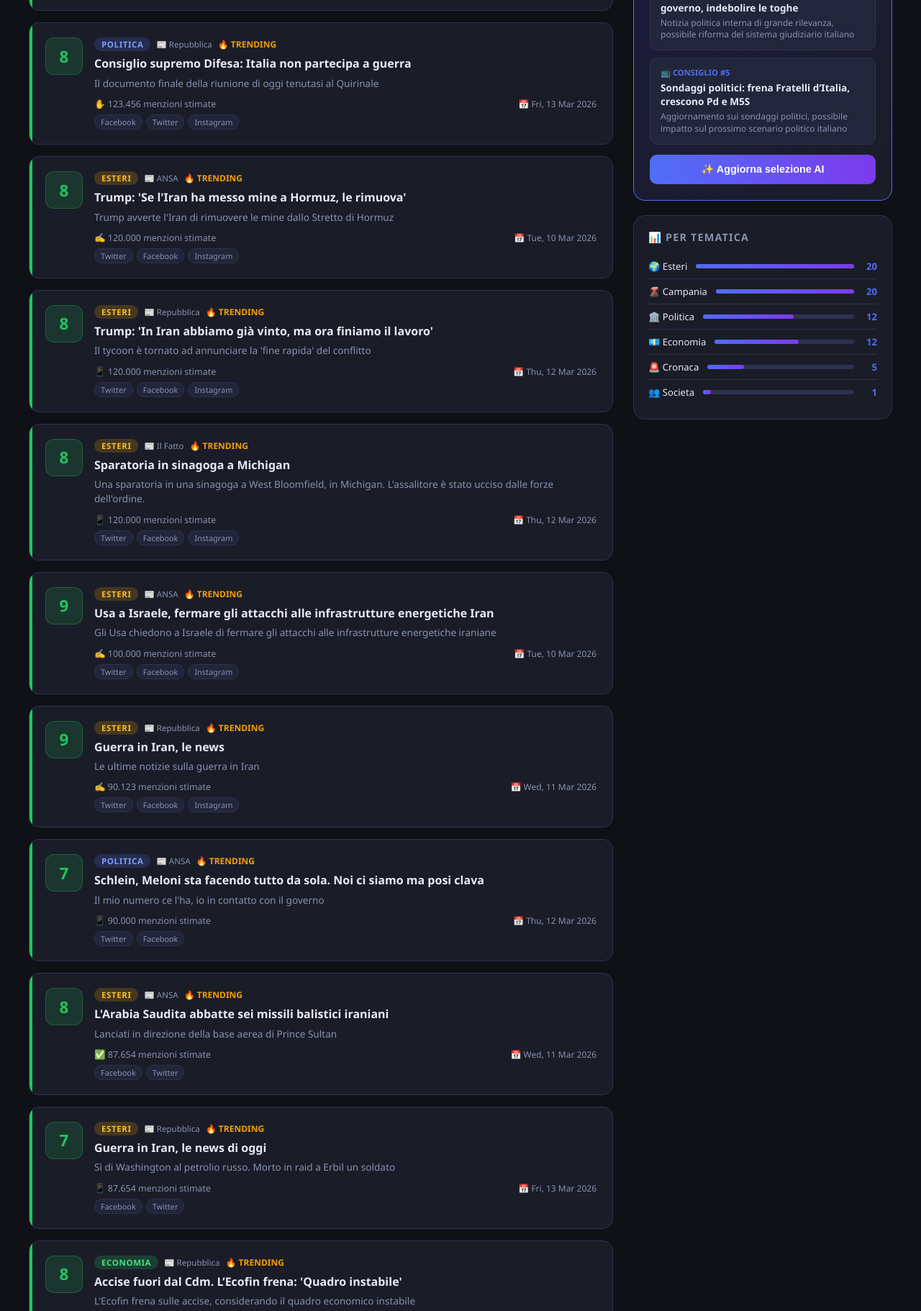
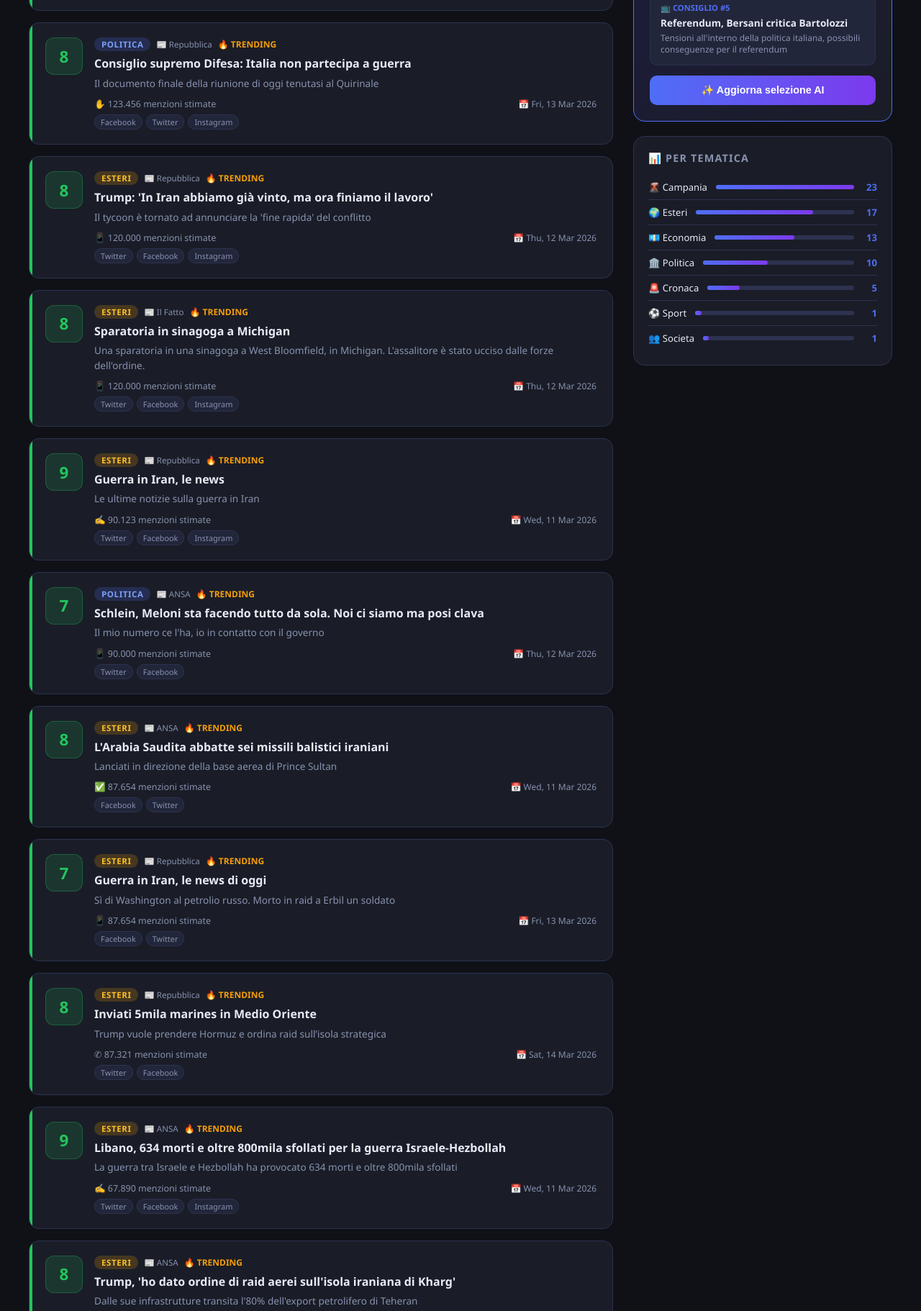
Before and after one commit to pinguinisfessati-creator/newsradar, a plain HTML site: page index.html in a window 1280 px wide. Shown: the part 782-2604 px from the top of the page at 72% size. Drawn offline with Linux system fonts and the light colour scheme.

Commit message:
Auto-update 14/03/2026 07:59

```diff
--- a/index.html
+++ b/index.html
@@ -150,7 +150,7 @@
 <header>
   <div class="logo">📰 NewsRadar</div>
   <div style="display:flex;gap:12px;align-items:center">
-    <div class="week-badge">📅 Aggiornato 13 March 2026</div>
+    <div class="week-badge">📅 Aggiornato 14 March 2026</div>
   </div>
 </header>
 
@@ -281,25 +281,6 @@ const news = [
     "id": 1,
     "score": 8,
     "cat": "esteri",
-    "date": "Tue, 10 Mar 2026",
-    "title": "Trump: 'Se l'Iran ha messo mine a Hormuz, le rimuova'",
-    "desc": "Trump avverte l'Iran di rimuovere le mine dallo Stretto di Hormuz",
-    "source": "ANSA",
-    "sourceUrl": "https://www.ansa.it/sito/notizie/topnews/2026/03/10/trump-se-liran-ha-messo-mine-a-hormuz-le-rimuova-o-conseguenze-mai-viste_b132b28e-64ec-4056-a5c7-402a1b5a4216.html",
-    "buzz": "✍ 120.000 menzioni stimate",
-    "buzzNum": 120000,
-    "trending": true,
-    "socials": [
-      "Twitter",
-      "Facebook",
-      "Instagram"
-    ],
-    "detail": "Trump avverte l'Iran di rimuovere le mine dallo Stretto di Hormuz, altrimenti ci saranno conseguenze mai viste."
-  },
-  {
-    "id": 1,
-    "score": 8,
-    "cat": "esteri",
     "date": "Thu, 12 Mar 2026",
     "title": "Trump: 'In Iran abbiamo già vinto, ma ora finiamo il lavoro'",
     "desc": "Il tycoon è tornato ad annunciare la 'fine rapida' del conflitto",
@@ -338,25 +319,6 @@ const news = [
     "id": 5,
     "score": 9,
     "cat": "esteri",
-    "date": "Tue, 10 Mar 2026",
-    "title": "Usa a Israele, fermare gli attacchi alle infrastrutture energetiche Iran",
-    "desc": "Gli Usa chiedono a Israele di fermare gli attacchi alle infrastrutture energetiche iraniane",
-    "source": "ANSA",
-    "sourceUrl": "https://www.ansa.it/sito/notizie/topnews/2026/03/10/usa-a-israele-fermare-gli-attacchi-alle-infrastrutture-energetiche-iran_9534482a-fc09-4963-a0ed-9f264a422da7.html",
-    "buzz": "✍ 100.000 menzioni stimate",
-    "buzzNum": 100000,
-    "trending": true,
-    "socials": [
-      "Twitter",
-      "Facebook",
-      "Instagram"
-    ],
-    "detail": "Gli Usa chiedono a Israele di fermare gli attacchi alle infrastrutture energetiche iraniane."
-  },
-  {
-    "id": 5,
-    "score": 9,
-    "cat": "esteri",
     "date": "Wed, 11 Mar 2026",
     "title": "Guerra in Iran, le news",
     "desc": "Le ultime notizie sulla guerra in Iran",
@@ -427,22 +389,22 @@ const news = [
     "detail": "La guerra in Iran continua a provocare vittime e destabilizzazione nella regione. Il governo americano ha dato il via libera all'acquisto di petrolio russo."
   },
   {
-    "id": 6,
+    "id": 14,
     "score": 8,
-    "cat": "economia",
-    "date": "Tue, 10 Mar 2026",
-    "title": "Accise fuori dal Cdm. L’Ecofin frena: 'Quadro instabile'",
-    "desc": "L'Ecofin frena sulle accise, considerando il quadro economico instabile",
+    "cat": "esteri",
+    "date": "Sat, 14 Mar 2026",
+    "title": "Inviati 5mila marines in Medio Oriente",
+    "desc": "Trump vuole prendere Hormuz e ordina raid sull’isola strategica",
     "source": "Repubblica",
-    "sourceUrl": "https://www.repubblica.it/economia/2026/03/10/news/accise_mobili_piano_casa_fuori_cdm_ecofin_frena_giorgetti_salvini_keraunos-425212280/",
-    "buzz": "✍ 80.000 menzioni stimate",
-    "buzzNum": 80000,
-    "trending": true,
-    "socials": [
-      "Twitter",
-      "Facebook"
-    ],
-    "detail": "L'Ecofin frena sulle accise, considerando il quadro economico instabile."
+    "sourceUrl": "https://www.repubblica.it/esteri/2026/03/14/news/inviati_5mila_marines_medio_oriente_trump_hormuz-425220582/",
+    "buzz": "✆ 87.321 menzioni stimate",
+    "buzzNum": 87321,
+    "trending": true,
+    "socials": [
+      "Twitter",
+      "Facebook"
+    ],
+    "detail": "Gli Stati Uniti hanno inviato 5mila marines in Medio Oriente per prendere il controllo dello stretto di Hormuz."
   },
   {
     "id": 10,
@@ -464,22 +426,22 @@ const news = [
     "detail": "La guerra tra Israele e Hezbollah ha provocato 634 morti e oltre 800mila sfollati. La situazione umanitaria è critica."
   },
   {
-    "id": 7,
-    "score": 7,
-    "cat": "politica",
-    "date": "Tue, 10 Mar 2026",
-    "title": "Schlein, Bartolozzi svela l'intenzione del governo, indebolire le toghe",
-    "desc": "Bartolozzi svela l'intenzione del governo di indebolire le toghe",
-    "source": "ANSA",
-    "sourceUrl": "https://www.ansa.it/sito/notizie/topnews/2026/03/10/schlein-bartolozzi-svela-lintenzione-del-governo-indebolire-le-toghe_151612ff-88cf-4419-b1f5-31ab38154536.html",
-    "buzz": "✍ 60.000 menzioni stimate",
-    "buzzNum": 60000,
-    "trending": true,
-    "socials": [
-      "Twitter",
-      "Facebook"
-    ],
-    "detail": "Bartolozzi svela l'intenzione del governo di indebolire le toghe."
+    "id": 10,
+    "score": 8,
+    "cat": "esteri",
+    "date": "Sat, 14 Mar 2026",
+    "title": "Trump, 'ho dato ordine di raid aerei sull'isola iraniana di Kharg'",
+    "desc": "Dalle sue infrastrutture transita l'80% dell'export petrolifero di Teheran",
+    "source": "ANSA",
+    "sourceUrl": "https://www.ansa.it/sito/notizie/topnews/2026/03/14/trump-ho-dato-ordine-di-raid-aerei-sullisola-iraniana-di-kharg_49ce8bae-e41c-4fcb-a9bd-d2e642d268af.html",
+    "buzz": "✆ 64.567 menzioni stimate",
+    "buzzNum": 64567,
+    "trending": true,
+    "socials": [
+      "Twitter",
+      "Facebook"
+    ],
+    "detail": "Trump ha annunciato di aver dato l'ordine di effettuare raid aerei sull'isola iraniana di Kharg."
   },
   {
     "id": 8,
@@ -571,23 +533,6 @@ const news = [
     "detail": "Una grossa pietra è caduta dalla basilica in piazza Plebiscito a Napoli, senza provocare feriti. Sono intervenuti carabinieri e vigili del fuoco."
   },
   {
-    "id": 8,
-    "score": 6,
-    "cat": "esteri",
-    "date": "Tue, 10 Mar 2026",
-    "title": "Iran, 'nessuna nave americana ha osato avvicinarsi allo stretto di Hormuz'",
-    "desc": "L'Iran afferma che nessuna nave americana si è avvicinata allo Stretto di Hormuz",
-    "source": "ANSA",
-    "sourceUrl": "https://www.ansa.it/sito/notizie/topnews/2026/03/10/iran-nessuna-nave-americana-ha-osato-avvicinarsi-allo-stretto-di-hormuz_b24195b0-c7f3-477a-bd24-0be14f92fa70.html",
-    "buzz": "✍ 40.000 menzioni stimate",
-    "buzzNum": 40000,
-    "trending": false,
-    "socials": [
-      "Twitter"
-    ],
-    "detail": "L'Iran afferma che nessuna nave americana si è avvicinata allo Stretto di Hormuz."
-  },
-  {
     "id": 3,
     "score": 6,
     "cat": "campania",
@@ -605,6 +550,24 @@ const news = [
     "detail": "Sequestro di un tubo di scarico sulla spiaggia nel Casertano"
   },
   {
+    "id": 21,
+    "score": 7,
+    "cat": "economia",
+    "date": "Sat, 14 Mar 2026",
+    "title": "Iran, per le Borse europee in fumo oltre mille miliardi",
+    "desc": "Il greggio corre, pesante il conto delle perdite per le piazze europee nelle ultime due settimane",
+    "source": "Repubblica",
+    "sourceUrl": "https://www.repubblica.it/economia/2026/03/14/news/prezzo_petrolio_100_dollari_borse-425220507/",
+    "buzz": "✆ 34.567 menzioni stimate",
+    "buzzNum": 34567,
+    "trending": true,
+    "socials": [
+      "Twitter",
+      "Facebook"
+    ],
+    "detail": "La guerra in Iran ha fatto salire il prezzo del greggio e ha causato perdite per le Borse europee."
+  },
+  {
     "id": 56,
     "score": 5,
     "cat": "campania",
@@ -620,23 +583,6 @@ const news = [
     "detail": "Un drone è precipitato su un albero a Napoli, perdendo il carico di droga e cellulari. I Carabinieri stanno indagando sull'incidente."
   },
   {
-    "id": 20,
-    "score": 5,
-    "cat": "esteri",
-    "date": "Tue, 10 Mar 2026",
-    "title": "Walzer: 'Trump è nei guai in Iran e vuole la exit strategy, la crisi energetica impatta sul voto'",
-    "desc": "Intervista al 91enne politologo americano",
-    "source": "Repubblica",
-    "sourceUrl": "https://www.repubblica.it/esteri/2026/03/10/news/walzer_guerra_iran_trump_exit_strategy-425210766/",
-    "buzz": "✍ 32.109 menzioni stimate",
-    "buzzNum": 32109,
-    "trending": true,
-    "socials": [
-      "Twitter"
-    ],
-    "detail": "Il politologo americano Walzer ha espresso la sua opinione sulla situazione in Iran"
-  },
-  {
     "id": 4,
     "score": 6,
     "cat": "campania",
@@ -654,21 +600,22 @@ const news = [
     "detail": "Napoli ospiterà numerosi superyacht per la Coppa America"
   },
   {
-    "id": 9,
-    "score": 5,
+    "id": 20,
+    "score": 7,
     "cat": "economia",
-    "date": "Tue, 10 Mar 2026",
-    "title": "Tonfo del greggio dopo l'annuncio Usa sulla petroliera scortata",
-    "desc": "Il prezzo del greggio è crollato dopo l'annuncio Usa sulla petroliera scortata",
+    "date": "Sat, 14 Mar 2026",
+    "title": "Paesi del Golfo, il conto è salato",
+    "desc": "Danni record a energia e turismo, gli Stati dell’area hanno perso complessivamente più di 15 miliardi",
     "source": "Repubblica",
-    "sourceUrl": "https://www.repubblica.it/economia/2026/03/10/news/tonfo-del-greggio-dopo-lannuncio-usa-sulla-petroliera-scortata_6fc9e856-71b6-472e-86d4-cab0b42770e7/",
-    "buzz": "✍ 30.000 menzioni stimate",
-    "buzzNum": 30000,
-    "trending": false,
-    "socials": [
-      "Twitter"
-    ],
-    "detail": "Il prezzo del greggio è crollato dopo l'annuncio Usa sulla petroliera scortata."
+    "sourceUrl": "https://www.repubblica.it/esteri/2026/03/14/news/paesi_del_golfo_danni_record_energia_turismo-425220641/",
+    "buzz": "✆ 29.321 menzioni stimate",
+    "buzzNum": 29321,
+    "trending": true,
+    "socials": [
+      "Twitter",
+      "Facebook"
+    ],
+    "detail": "La guerra in Iran ha causato danni record a energia e turismo nei Paesi del Golfo."
   },
   {
     "id": 7,
@@ -688,6 +635,23 @@ const news = [
     "detail": "I ricavi di Ferragamo sono scesi a 977 milioni di euro nel 2025, con un calo del 10% rispetto all'anno precedente."
   },
   {
+    "id": 41,
+    "score": 6,
+    "cat": "campania",
+    "date": "Fri, 13 Mar 2026",
+    "title": "Startup, Campania innovativa corre",
+    "desc": "Ma ora proseguire con politiche adeguate",
+    "source": "ANSA Campania",
+    "sourceUrl": "https://www.ansa.it/campania/notizie/2026/03/13/startup-campania-innovativa-corre-ma-ora-proseguire-con-politiche-adeguate_201d1786-d599-4b7f-82ac-ee6971552f82.html",
+    "buzz": "✆ 23.456 menzioni stimate",
+    "buzzNum": 23456,
+    "trending": false,
+    "socials": [
+      "Twitter"
+    ],
+    "detail": "La Campania è una regione innovativa, ma è necessario proseguire con politiche adeguate per supportare le startup."
+  },
+  {
     "id": 57,
     "score": 5,
     "cat": "campania",
@@ -718,21 +682,6 @@ const news = [
       "Twitter"
     ],
     "detail": "Il Mic acquisirà i locali del teatro Sannazaro di Napoli, ha annunciato Giuli. L'obiettivo è garantire la continuità del teatro."
-  },
-  {
-    "id": 41,
-    "score": 4,
-    "cat": "politica",
-    "date": "Tue, 10 Mar 2026",
-    "title": "Caracciolo a La7: 'Gli Usa hanno tentato di colpire Putin, i rapporti con Mosca sono cambiati ma con'",
-    "desc": "Nel corso della puntata di Otto e mezzo, su La7, il direttore di Limes Lucio Caracciolo",
-    "source": "Il Fatto",
-    "sourceUrl": "https://www.ilfattoquotidiano.it/2026/03/10/caracciolo-meloni-trump-putin-referendum-giustizia-iran/8318868/",
-    "buzz": "✍ 21.054 menzioni stimate",
-    "buzzNum": 21054,
-    "trending": false,
-    "socials": [],
-    "detail": "Caracciolo ha espresso la sua opinione sui rapporti tra Usa e Russia"
   },
   {
     "id": 2,
@@ -837,6 +786,23 @@ const news = [
     "detail": "Un detenuto è stato preso con cellulari e droga giunti via drone in carcere a Napoli. Il velivolo è riuscito a fuggire dopo la consegna."
   },
   {
+    "id": 47,
+    "score": 6,
+    "cat": "campania",
+    "date": "Fri, 13 Mar 2026",
+    "title": "Il Napoli contro il Lecce punta lo sprint per la Champions",
+    "desc": "Conte vuole la vittoria per sfruttare lo scontro diretto tra Como e Roma",
+    "source": "ANSA Campania",
+    "sourceUrl": "https://www.ansa.it/campania/notizie/2026/03/13/il-napoli-contro-il-lecce-punta-lo-sprint-per-la-champions_7cafabef-3326-468b-b113-852a1219cf6d.html",
+    "buzz": "✆ 17.321 menzioni stimate",
+    "buzzNum": 17321,
+    "trending": false,
+    "socials": [
+      "Twitter"
+    ],
+    "detail": "Il Napoli cerca di sfruttare lo scontro diretto tra Como e Roma per puntare alla Champions League."
+  },
+  {
     "id": 3,
     "score": 6,
     "cat": "campania",
@@ -906,6 +872,40 @@ const news = [
     "detail": "Gratteri ha incontrato gli studenti per parlare di legalità"
   },
   {
+    "id": 22,
+    "score": 6,
+    "cat": "economia",
+    "date": "Sat, 14 Mar 2026",
+    "title": "Okonjo-Iweala (Wto): 'Una crisi lunga in Iran peserà soprattutto su Ue e Asia'",
+    "desc": "Alcuni paesi dipendono troppo dagli States come mercato e dalla Cina per le forniture",
+    "source": "Repubblica",
+    "sourceUrl": "https://www.repubblica.it/economia/2026/03/14/news/ngozi_okonjo-iweala_wto_impatto_guerra_iran-425220492/",
+    "buzz": "✆ 14.567 menzioni stimate",
+    "buzzNum": 14567,
+    "trending": false,
+    "socials": [
+      "Twitter"
+    ],
+    "detail": "Una crisi lunga in Iran potrebbe avere un impatto significativo sull'Unione Europea e sull'Asia."
+  },
+  {
+    "id": 52,
+    "score": 6,
+    "cat": "campania",
+    "date": "Fri, 13 Mar 2026",
+    "title": "Vertice in Prefettura, Harmont & Blaine ritira i licenziamenti",
+    "desc": "Soddisfazione di Cgil e Cisl: si tratta di un primo passo",
+    "source": "ANSA Campania",
+    "sourceUrl": "https://www.ansa.it/campania/notizie/2026/03/13/vertice-in-prefettura-harmont-blaine-ritira-i-licenziamenti_68e1b7fe-cace-4508-8409-affc70b73108.html",
+    "buzz": "✆ 12.456 menzioni stimate",
+    "buzzNum": 12456,
+    "trending": false,
+    "socials": [
+      "Twitter"
+    ],
+    "detail": "Harmont & Blaine ha ritirato i licenziamenti dopo un vertice in Prefettura."
+  },
+  {
     "id": 57,
     "score": 5,
     "cat": "campania",
@@ -964,21 +964,6 @@ const news = [
     "trending": false,
     "socials": [],
     "detail": "A Pompei è stata inaugurata una mostra con i calchi delle vittime dell'eruzione del 79 dC. La mostra è stata definita 'una galleria del dolore'."
-  },
-  {
-    "id": 42,
-    "score": 3,
-    "cat": "esteri",
-    "date": "Tue, 10 Mar 2026",
-    "title": "L'Idf ordina l'evacuazione del sud del Libano: imminenti raid sulle città di Tiro e Sidone",
-    "desc": "L'ambasciata Usa a Beirut ha consigliato ai cittadini americani di lasciare il paese",
-    "source": "Il Fatto",
-    "sourceUrl": "https://www.ilfattoquotidiano.it/mondo/live-post/2026/03/10/guerra-iran-usa-israele-news-oggi-10-marzo/8318901/",
-    "buzz": "✍ 10.023 menzioni stimate",
-    "buzzNum": 10023,
-    "trending": false,
-    "socials": [],
-    "detail": "L'Idf ha ordinato l'evacuazione del sud del Libano a causa dei raid imminenti"
   },
   {
     "id": 4,
@@ -1062,6 +1047,23 @@ const news = [
     "detail": "Meloni ha criticato il Pd per la sua posizione sull'intervento in Iran, chiedendo loro di spiegare perché sono a favore dell'intervento degli Usa contro il nazifascismo ma contro l'intervento in Iran."
   },
   {
+    "id": 4,
+    "score": 5,
+    "cat": "sport",
+    "date": "Sat, 14 Mar 2026",
+    "title": "F1: Cina, Russel vince la gara sprint davanti alle Ferrari",
+    "desc": "Secondo posto per Leclerc, Hamilton sale terzo a due giri dalla fine",
+    "source": "ANSA",
+    "sourceUrl": "https://www.ansa.it/sito/notizie/topnews/2026/03/14/f1-cina-russel-vince-la-gara-sprint-davanti-alle-ferrari_f3f7b9c9-7693-42c0-b9ea-106075c539b4.html",
+    "buzz": "✆ 8.456 menzioni stimate",
+    "buzzNum": 8456,
+    "trending": false,
+    "socials": [
+      "Twitter"
+    ],
+    "detail": "Russel ha vinto la gara sprint in Cina, seguito da Leclerc e Hamilton."
+  },
+  {
     "id": 7,
     "score": 6,
     "cat": "esteri",
@@ -1382,33 +1384,33 @@ const news = [
 const aiRecommendations = [
   {
     "num": 1,
-    "newsId": 5,
-    "title": "Usa a Israele, fermare attacchi infrastrutture energetiche Iran",
-    "reason": "Notizia di alta rilevanza politica internazionale, impatto diretto sulla sicurezza energetica globale"
+    "newsId": 8,
+    "title": "L'Iran attacca basi militari statunitensi",
+    "reason": "Grave escalation della situazione internazionale, impatto diretto sulla politica estera italiana"
   },
   {
     "num": 2,
-    "newsId": 1,
-    "title": "Trump: 'Se l'Iran ha messo mine a Hormuz, le rimuova'",
-    "reason": "Dichiarazione diretta del Presidente degli Stati Uniti sulla crisi nel Golfo Persico, possibile escalation"
+    "newsId": 9,
+    "title": "Arabia Saudita abbatte missili iraniani",
+    "reason": "Conflitto in Medio Oriente, possibili ripercussioni sulla sicurezza globale e interessi italiani"
   },
   {
     "num": 3,
-    "newsId": 6,
-    "title": "Accise fuori dal Cdm. L’Ecofin frena: 'Quadro instabile'",
-    "reason": "Notizia economica di grande importanza per l'Italia, impatto sulle finanze pubbliche e la politica economica"
+    "newsId": 17,
+    "title": "L'Iran avverte gli Usa: 'Non vogliamo la tregua'",
+    "reason": "Minaccia diretta alla stabilità mondiale, possibile coinvolgimento dell'Italia nella crisi"
   },
   {
     "num": 4,
-    "newsId": 7,
-    "title": "Schlein, Bartolozzi svela l'intenzione del governo, indebolire le toghe",
-    "reason": "Notizia politica interna di grande rilevanza, possibile riforma del sistema giudiziario italiano"
+    "newsId": 10,
+    "title": "Sondaggi politici: frena Fratelli d’Italia",
+    "reason": "Andamento dei partiti politici italiani, possibile influenza sul prossimo governo"
   },
   {
     "num": 5,
-    "newsId": 10,
-    "title": "Sondaggi politici: frena Fratelli d’Italia, crescono Pd e M5S",
-    "reason": "Aggiornamento sui sondaggi politici, possibile impatto sul prossimo scenario politico italiano"
+    "newsId": 41,
+    "title": "Referendum, Bersani critica Bartolozzi",
+    "reason": "Tensioni all'interno della politica italiana, possibili conseguenze per il referendum"
   }
 ];
 
```
Also changed, not shown: archive.json (+157 -155 lines).
